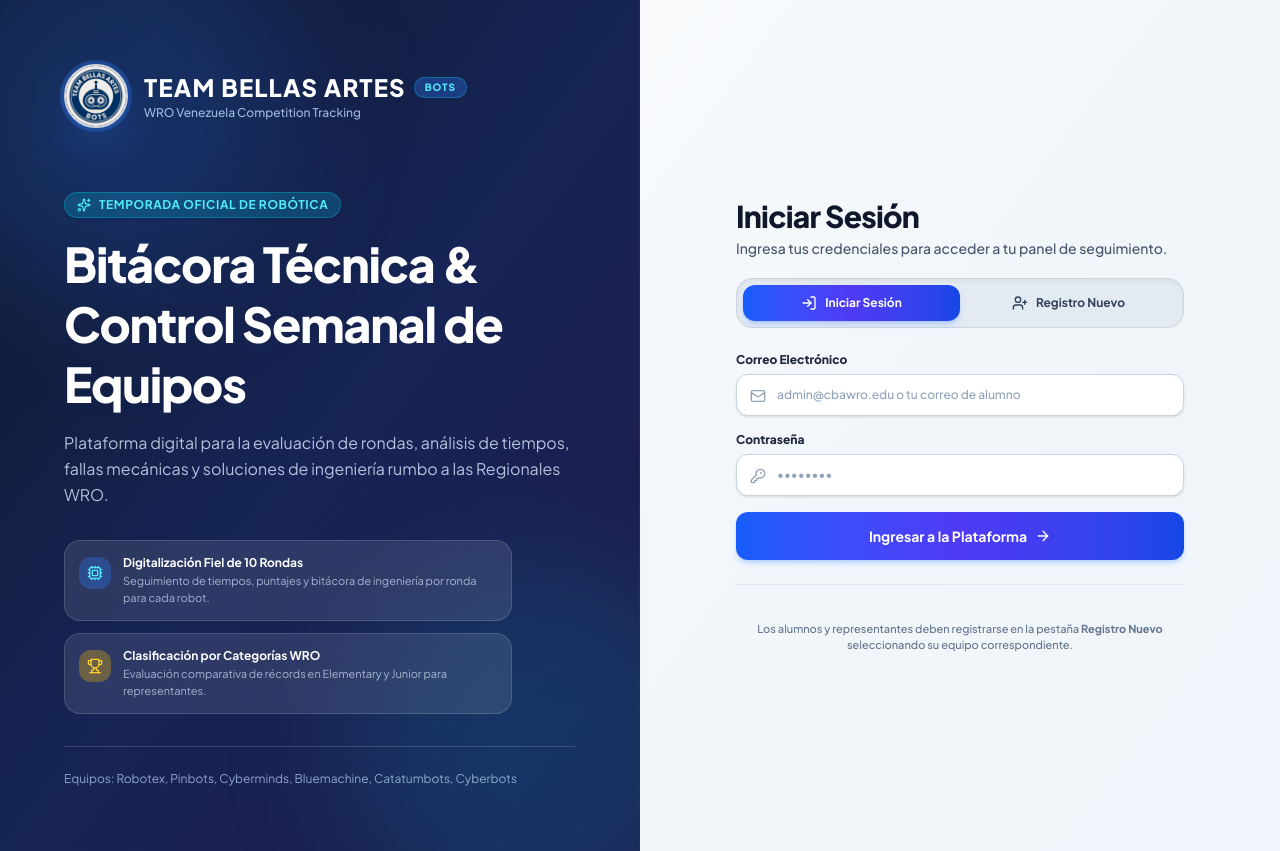
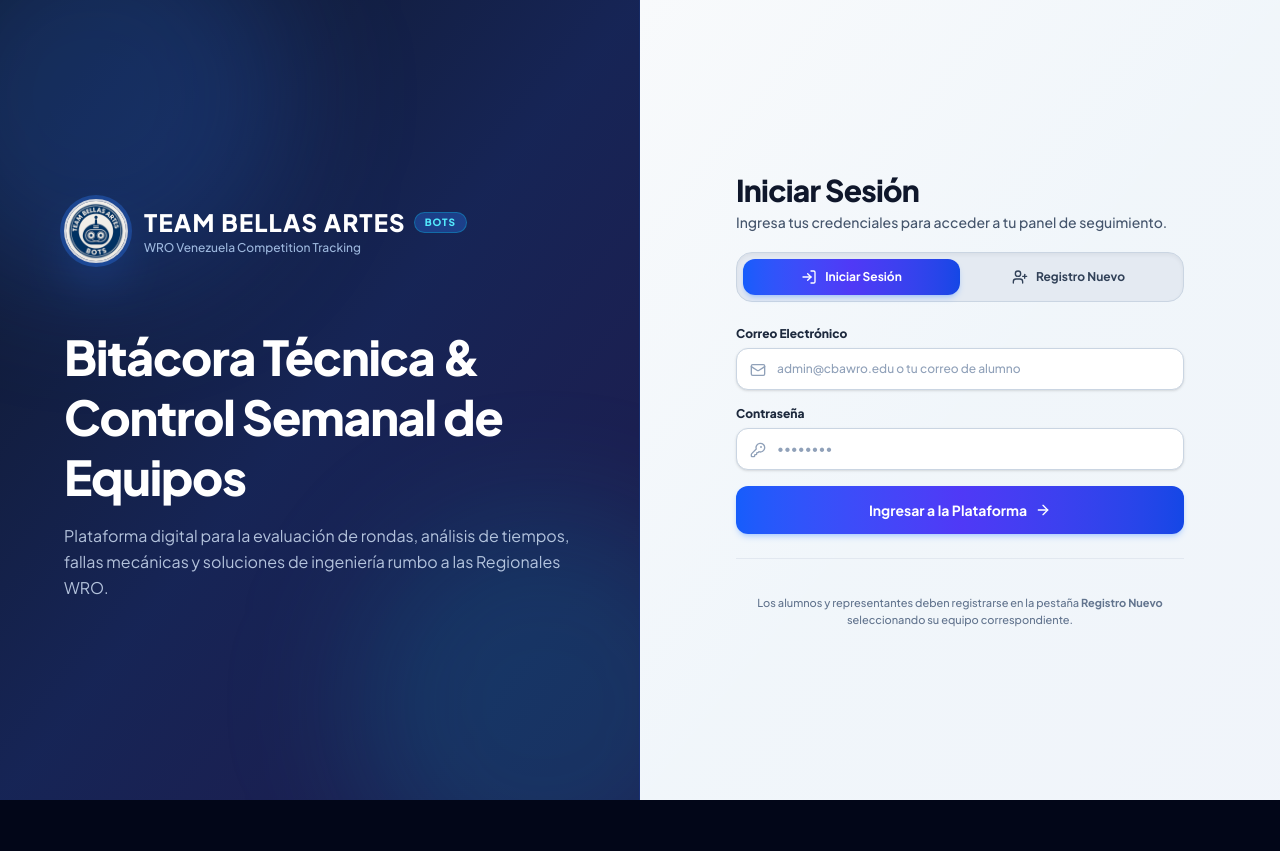
Before and after one commit to themiguedev/CBA-WRO, a React (Vite) app: page / in a window 1280 px wide. After the commit the page ends 800 px from the top, so only its background shows below. Built offline with nearby package versions, Linux system fonts and the light colour scheme.

Commit message:
style: limpiar banner lateral removiendo tarjetas de caracteristicas y lista de equipos

```diff
--- a/src/components/auth/AuthScreen.jsx
+++ b/src/components/auth/AuthScreen.jsx
@@ -10,11 +10,8 @@ import {
   Mail,
   User,
   Layers,
-  Sparkles,
-  Trophy,
   ArrowRight,
   CheckCircle2,
-  Cpu,
   Pencil,
   Plus,
   Check,
@@ -161,7 +158,7 @@ export const AuthScreen = () => {
   return (
     <div className="min-h-screen w-full bg-slate-100 flex flex-col lg:grid lg:grid-cols-12 selection:bg-blue-600 selection:text-white">
       {/* Columna Izquierda: Banner & Identidad WRO (Desktop & Tablet) */}
-      <div className="relative lg:col-span-5 xl:col-span-6 bg-gradient-to-br from-slate-900 via-blue-950 to-indigo-950 p-8 sm:p-12 lg:p-16 flex flex-col justify-between border-b lg:border-b-0 lg:border-r border-blue-900/60 overflow-hidden text-white">
+      <div className="relative lg:col-span-5 xl:col-span-6 bg-gradient-to-br from-slate-900 via-blue-950 to-indigo-950 p-8 sm:p-12 lg:p-16 flex flex-col justify-center border-b lg:border-b-0 lg:border-r border-blue-900/60 overflow-hidden text-white">
         {/* Glows decorativos */}
         <div className="absolute -top-24 -left-24 w-96 h-96 bg-blue-500/20 rounded-full blur-3xl pointer-events-none" />
         <div className="absolute -bottom-24 -right-24 w-96 h-96 bg-cyan-500/15 rounded-full blur-3xl pointer-events-none" />
@@ -186,10 +183,6 @@ export const AuthScreen = () => {
           </div>
 
           <div className="mt-12 sm:mt-16 max-w-lg">
-            <div className="inline-flex items-center gap-2 px-3 py-1 rounded-full bg-cyan-400/20 border border-cyan-400/30 text-cyan-300 text-xs font-bold uppercase tracking-wider mb-4 shadow-sm">
-              <Sparkles className="w-3.5 h-3.5 text-cyan-300" />
-              Temporada Oficial de Robótica
-            </div>
 
             <h1 className="text-3xl sm:text-4xl xl:text-5xl font-black text-white leading-tight tracking-tight">
               Bitácora Técnica & Control Semanal de Equipos
@@ -199,38 +192,6 @@ export const AuthScreen = () => {
               Plataforma digital para la evaluación de rondas, análisis de tiempos, fallas mecánicas y soluciones de ingeniería rumbo a las Regionales WRO.
             </p>
           </div>
-        </div>
-
-        {/* Puntos Clave de la Plataforma */}
-        <div className="relative z-10 my-8 space-y-3 max-w-md hidden sm:block">
-          <div className="flex items-start gap-3 p-3.5 rounded-2xl bg-white/10 backdrop-blur-md border border-white/15">
-            <div className="p-2 rounded-xl bg-blue-500/30 text-cyan-300 mt-0.5">
-              <Cpu className="w-4 h-4" />
-            </div>
-            <div>
-              <h4 className="text-xs font-bold text-white">Digitalización Fiel de 10 Rondas</h4>
-              <p className="text-[11px] text-blue-100/70 mt-0.5">
-                Seguimiento de tiempos, puntajes y bitácora de ingeniería por ronda para cada robot.
-              </p>
-            </div>
-          </div>
-
-          <div className="flex items-start gap-3 p-3.5 rounded-2xl bg-white/10 backdrop-blur-md border border-white/15">
-            <div className="p-2 rounded-xl bg-amber-400/30 text-amber-300 mt-0.5">
-              <Trophy className="w-4 h-4" />
-            </div>
-            <div>
-              <h4 className="text-xs font-bold text-white">Clasificación por Categorías WRO</h4>
-              <p className="text-[11px] text-blue-100/70 mt-0.5">
-                Evaluación comparativa de récords en Elementary y Junior para representantes.
-              </p>
-            </div>
-          </div>
-        </div>
-
-        {/* Footer Izquierdo */}
-        <div className="relative z-10 text-xs text-blue-200/70 flex items-center justify-between pt-6 border-t border-white/15">
-          <span className="line-clamp-2">Equipos: {teams.map(t => t.nombre).join(', ')}</span>
         </div>
       </div>
 
```
